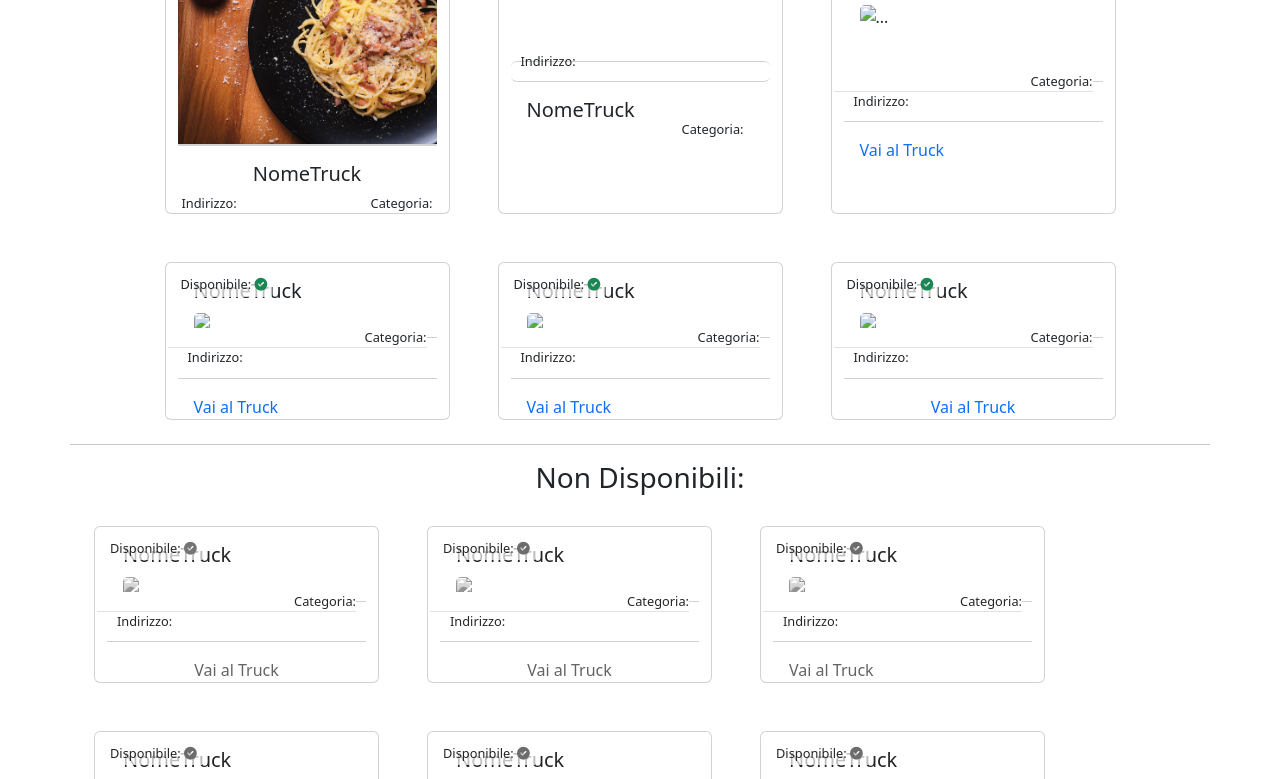
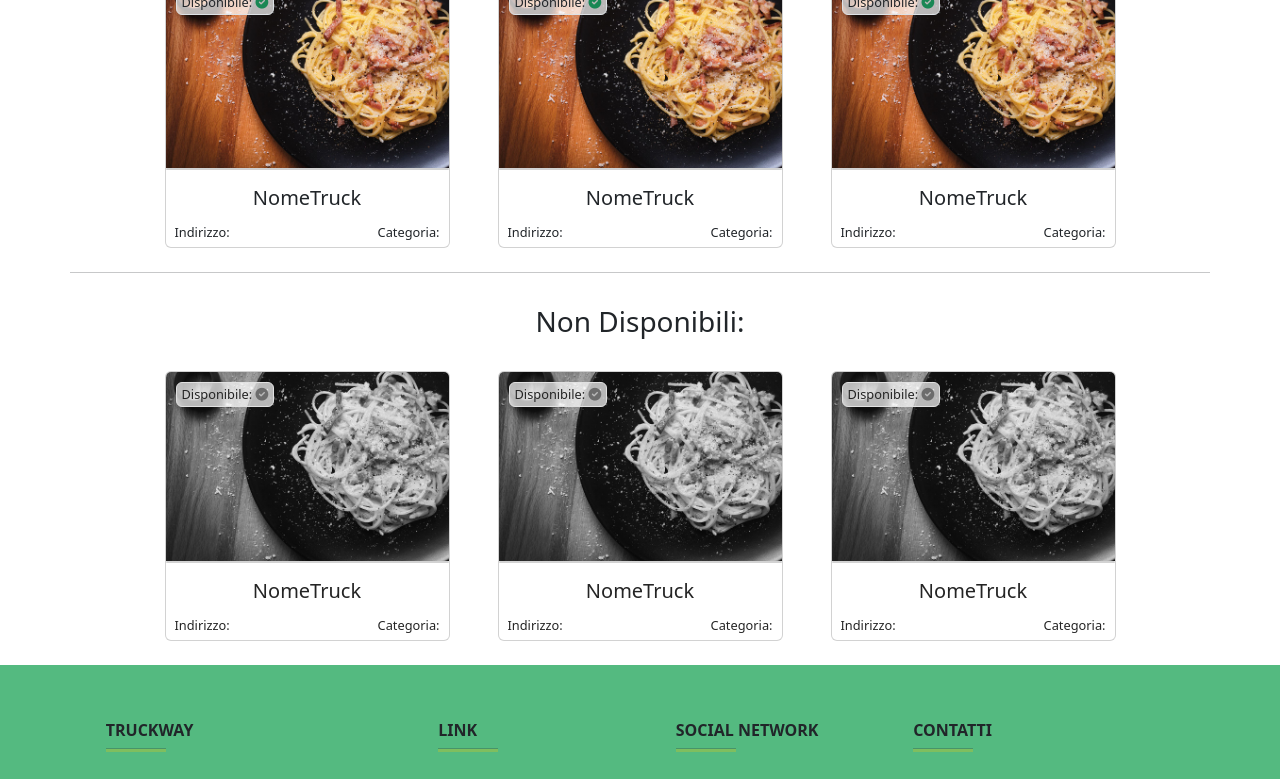
Before and after one commit to ric1101/ProjectWork, a plain HTML site: page ProjectWork/disponibilita.html in a window 1280 px wide. Shown: the part 199-978 px from the top of the page. Drawn offline with nearby package versions, Linux system fonts and the light colour scheme.

Commit message:
DisponibilitàFinita

```diff
--- /dev/null
+++ b/ProjectWork/css/disponibilita.css
@@ -0,0 +1,52 @@
+.categoria {
+  /* position: absolute; */
+  bottom: 10px;
+  right: 10px;
+  font-size: 0.8em;
+  text-align: end;
+  padding: 5px;
+}
+
+.indirizzo {
+  /* position: absolute; */
+  bottom: 10px;
+  left: 10px;
+  font-size: 0.8em;
+  margin: 0;
+  padding: 5px;
+  border: none;
+  background: none;
+
+}
+
+.disponibile {
+  position: absolute;
+  top: 10px;
+  left: 10px;
+  font-size: 0.8em;
+
+  background-color: rgba(255, 255, 255, 0.7);
+
+  padding: 2px 5px;
+  border-radius: 3px;
+}
+
+.card-body {
+  /* text-align: center; */
+  padding-bottom: 0px !important;
+
+}
+
+.card-title-link {
+  text-decoration: none;
+  color: inherit;
+}
+
+.card{
+  padding: 0px !important;
+}
+
+
+a {
+  text-decoration: none;
+}
--- a/ProjectWork/disponibilita.html
+++ b/ProjectWork/disponibilita.html
@@ -17,62 +17,9 @@
 
   <link rel="stylesheet" href="https://cdnjs.cloudflare.com/ajax/libs/font-awesome/6.0.0-beta3/css/all.min.css">
 
-  <style>
-    .categoria {
-      /* position: absolute; */
-      bottom: 10px;
-      right: 10px;
-      font-size: 0.8em;
-      /* Riduce la dimensione del testo */
-      text-align: end;
-      padding: 0px;
-    }
-
-    .indirizzo {
-      /* position: absolute; */
-      bottom: 10px;
-      left: 10px;
-      /* Cambia da right a left per posizionarlo a sinistra */
-      font-size: 0.8em;
-      /* Mantieni la dimensione del testo uguale al resto del contenuto */
-      margin: 0;
-      padding: 0;
-      border: none;
-      background: none;
-
-    }
-
-    .disponibile {
-      position: absolute;
-      top: 10px;
-      left: 10px;
-      font-size: 0.8em;
-      /* Riduci la dimensione del testo */
-      background-color: rgba(255, 255, 255, 0.7);
-      /* Aggiungi uno sfondo semi-trasparente per la leggibilità */
-      padding: 2px 5px;
-      border-radius: 3px;
-    }
-
-    .card-body {
-      /* text-align: center; */
-      padding-bottom: 0px !important;
-    }
-
-    .card-title-link {
-      text-decoration: none;
-      color: inherit;
-    }
+  <link rel="stylesheet" href="./css/disponibilita.css">
 
 
-    .card-title-link:hover {
-      text-decoration: underline;
-    }
-
-    a {
-      text-decoration: none;
-    }
-  </style>
 
   <title>Document</title>
 </head>
@@ -111,11 +58,11 @@
 
   <div class="container">
     <div class="disponibili d-flex  flex-column align-items-center justify-content-center">
-      <h3>Disponibili:</h3>
+      <h3 class="mt-4">Disponibili:</h3>
       <div class="row justify-content-center" id="">
         <!--  -->
         <div class="card m-4 col-lg-3 col-md-4 col-sm-6 mb-4">
-          <div class="card-body  px-0">
+          <div class="card-body  p-0 ">
             <div class="box-image">
 
               <img src="./img/carbo.jpg" class="card-img-top" alt="carbonara">
@@ -136,213 +83,126 @@
         <!--  -->
         <!--  -->
         <div class="card m-4 col-lg-3 col-md-4 col-sm-6 mb-4">
-          <div class="card-body">
-            <img src="..." class="card-img-top" alt="...">
+          <div class="card-body  p-0 ">
+            <div class="box-image">
+
+              <img src="./img/carbo.jpg" class="card-img-top" alt="carbonara">
+            </div>
           </div>
           <ul class="list-group ">
-            <li class="list-group-item indirizzo">Indirizzo:</li>
             <li class="list-group-item disponibile">Disponibile: <i class="fas fa-check-circle text-success"></i>
             </li>
           </ul>
-          <div class="card-body">
-            <a href="truck.html" class="card-title-link">
-              <h5 class="card-title">NomeTruck</h5>
+          <div class="card-body row">
+            <a href="truck.html" class="card-title-link col-12">
+              <h5 class="card-title text-center">NomeTruck</h5>
             </a>
-            <li class="list-group-item categoria">Categoria:</li>
-          </div>
-        </div>
-        <!--  -->
-
-        <!--  -->
-        <div class="card m-4 col-lg-3 col-md-4 col-sm-6 mb-4">
-          <div class="card-body">
-            <h5 class="card-title">NomeTruck</h5>
-            <img src="..." class="card-img-top" alt="...">
-          </div>
-          <ul class="list-group list-group-flush">
-            <li class="list-group-item categoria">Categoria:</li>
-            <li class="list-group-item indirizzo">Indirizzo:</li>
-            <li class="list-group-item disponibile">Disponibile: <i class="fas fa-check-circle text-success "></i>
-            </li>
-          </ul>
-          <div class="card-body">
-            <a href="truck.html" class="card-link">Vai al Truck</a>
-
+            <div class="indirizzo ms-auto col-6">Indirizzo:</div>
+            <div class=" categoria  ms-auto col-6">Categoria:</div>
           </div>
         </div>
         <!--  -->
         <!--  -->
         <div class="card m-4 col-lg-3 col-md-4 col-sm-6 mb-4">
-          <div class="card-body">
-            <h5 class="card-title">NomeTruck</h5>
-            <img src="..." class="card-img-top" alt="...">
+          <div class="card-body  p-0 ">
+            <div class="box-image">
+
+              <img src="./img/carbo.jpg" class="card-img-top" alt="carbonara">
             </div>
-          <ul class="list-group list-group-flush">
-            <li class="list-group-item categoria">Categoria:</li>
-            <li class="list-group-item indirizzo">Indirizzo:</li>
+          </div>
+          <ul class="list-group ">
             <li class="list-group-item disponibile">Disponibile: <i class="fas fa-check-circle text-success"></i>
             </li>
           </ul>
-          <div class="card-body">
-            <a href="truck.html" class="card-link">Vai al Truck</a>
-
+          <div class="card-body row">
+            <a href="truck.html" class="card-title-link col-12">
+              <h5 class="card-title text-center">NomeTruck</h5>
+            </a>
+            <div class="indirizzo ms-auto col-6">Indirizzo:</div>
+            <div class=" categoria  ms-auto col-6">Categoria:</div>
           </div>
         </div>
         <!--  -->
-        <!--  -->
-        <div class="card m-4 col-lg-3 col-md-4 col-sm-6 mb-4">
-          <div class="card-body">
-            <h5 class="card-title">NomeTruck</h5>
-            <img src="..." class="card-img-top" alt="...">
-          </div>
-          <ul class="list-group list-group-flush">
-            <li class="list-group-item categoria">Categoria:</li>
-            <li class="list-group-item indirizzo">Indirizzo:</li>
-            <li class="list-group-item disponibile">Disponibile: <i class="fas fa-check-circle text-success"></i>
-            </li>
-          </ul>
-          <div class="card-body">
-            <a href="truck.html" class="card-link">Vai al Truck</a>
 
-          </div>
-        </div>
-        <!--  -->
-        <!--  -->
-        <div class="card m-4 col-lg-3 col-md-4 col-sm-6 mb-4">
-          <div class="card-body">
-            <h5 class="card-title">NomeTruck</h5>
-            <img src="..." class="card-img-top" alt="...">
-          </div>
-          <ul class="list-group list-group-flush">
-            <li class="list-group-item categoria">Categoria:</li>
-            <li class="list-group-item indirizzo">Indirizzo:</li>
-            <li class="list-group-item disponibile">Disponibile: <i class="fas fa-check-circle text-success"></i>
-            </li>
-          </ul>
-          <div class="card-body mx-auto">
-            <a href="truck.html" class="card-link">Vai al Truck</a>
 
-          </div>
-        </div>
         <!--  -->
         <hr>
       </div>
     </div>
 
     <div class="nonDisponibili d-flex flex-column align-items-center">
-      <h3 class="mx-auto">Non Disponibili:</h3>
-      <div class="row" id="card-container" style="filter: grayscale(100%);">
+      <h3 class="mx-auto mt-3">Non Disponibili:</h3>
+      <div class="row justify-content-center" id="card-container" style="filter: grayscale(100%);">
+        <!--  -->
         <!--  -->
         <div class="card m-4 col-lg-3 col-md-4 col-sm-6 mb-4">
-          <div class="card-body">
-            <h5 class="card-title">NomeTruck</h5>
-            <img src="..." class="card-img-top" alt="...">
+          <div class="card-body  p-0 ">
+            <div class="box-image">
+
+              <img src="./img/carbo.jpg" class="card-img-top" alt="carbonara">
             </div>
-          <ul class="list-group list-group-flush">
-            <li class="list-group-item categoria">Categoria:</li>
-            <li class="list-group-item indirizzo">Indirizzo:</li>
-            <li class="list-group-item disponibile">Disponibile: <i class="fas fa-check-circle text-secondary"></i>
+          </div>
+          <ul class="list-group ">
+            <li class="list-group-item disponibile">Disponibile: <i class="fas fa-check-circle text-success"></i>
             </li>
           </ul>
-          <div class="card-body mx-auto">
-            <a href="truck.html" class="card-link">Vai al Truck</a>
-
+          <div class="card-body row ">
+            <a href="truck.html" class="card-title-link col-12">
+              <h5 class="card-title text-center">NomeTruck</h5>
+            </a>
+            <div class="indirizzo ms-auto col-6">Indirizzo:</div>
+            <div class=" categoria  ms-auto col-6">Categoria:</div>
           </div>
         </div>
         <!--  -->
         <!--  -->
         <div class="card m-4 col-lg-3 col-md-4 col-sm-6 mb-4">
-          <div class="card-body">
-            <h5 class="card-title">NomeTruck</h5>
-            <img src="..." class="card-img-top" alt="...">
+          <div class="card-body  p-0 ">
+            <div class="box-image">
+
+              <img src="./img/carbo.jpg" class="card-img-top" alt="carbonara">
             </div>
-          <ul class="list-group list-group-flush">
-            <li class="list-group-item categoria">Categoria:</li>
-            <li class="list-group-item indirizzo">Indirizzo:</li>
+          </div>
+          <ul class="list-group ">
             <li class="list-group-item disponibile">Disponibile: <i class="fas fa-check-circle text-success"></i>
             </li>
           </ul>
-          <div class="card-body mx-auto">
-            <a href="truck.html" class="card-link">Vai al Truck</a>
-
+          <div class="card-body row">
+            <a href="truck.html" class="card-title-link col-12">
+              <h5 class="card-title text-center">NomeTruck</h5>
+            </a>
+            <div class="indirizzo ms-auto col-6">Indirizzo:</div>
+            <div class=" categoria  ms-auto col-6">Categoria:</div>
           </div>
         </div>
         <!--  -->
         <!--  -->
         <div class="card m-4 col-lg-3 col-md-4 col-sm-6 mb-4">
-          <div class="card-body">
-            <h5 class="card-title">NomeTruck</h5>
-            <img src="..." class="card-img-top" alt="...">
+          <div class="card-body  p-0 ">
+            <div class="box-image">
+
+              <img src="./img/carbo.jpg" class="card-img-top" alt="carbonara">
             </div>
-          <ul class="list-group list-group-flush">
-            <li class="list-group-item categoria">Categoria:</li>
-            <li class="list-group-item indirizzo">Indirizzo:</li>
+          </div>
+          <ul class="list-group ">
             <li class="list-group-item disponibile">Disponibile: <i class="fas fa-check-circle text-success"></i>
             </li>
           </ul>
-          <div class="card-body">
-            <a href="truck.html" class="card-link">Vai al Truck</a>
-
+          <div class="card-body row">
+            <a href="truck.html" class="card-title-link col-12">
+              <h5 class="card-title text-center">NomeTruck</h5>
+            </a>
+            <div class="indirizzo ms-auto col-6">Indirizzo:</div>
+            <div class=" categoria  ms-auto col-6">Categoria:</div>
           </div>
         </div>
         <!--  -->
-        <!--  -->
-        <div class="card m-4 col-lg-3 col-md-4 col-sm-6 mb-4">
-          <div class="card-body">
-            <h5 class="card-title">NomeTruck</h5>
-            <img src="..." class="card-img-top" alt="...">
-          </div>
-          <ul class="list-group list-group-flush">
-            <li class="list-group-item categoria">Categoria:</li>
-            <li class="list-group-item indirizzo">Indirizzo:</li>
-            <li class="list-group-item disponibile">Disponibile: <i class="fas fa-check-circle text-success"></i>
-            </li>
-          </ul>
-          <div class="card-body">
-            <a href="truck.html" class="card-link">Vai al Truck</a>
 
-          </div>
-        </div>
-        <!--  -->
-        <!--  -->
-        <div class="card m-4 col-lg-3 col-md-4 col-sm-6 mb-4">
-          <div class="card-body">
-            <h5 class="card-title">NomeTruck</h5>
-            <img src="..." class="card-img-top" alt="...">
-          </div>
-          <ul class="list-group list-group-flush">
-            <li class="list-group-item categoria">Categoria:</li>
-            <li class="list-group-item indirizzo">Indirizzo:</li>
-            <li class="list-group-item disponibile">Disponibile: <i class="fas fa-check-circle text-success"></i>
-            </li>
-          </ul>
-          <div class="card-body">
-            <a href="truck.html" class="card-link">Vai al Truck</a>
-
-          </div>
-        </div>
-        <!--  -->
-        <!--  -->
-        <div class="card m-4 col-lg-3 col-md-4 col-sm-6 m-4">
-          <div class="card-body">
-            <h5 class="card-title">NomeTruck</h5>
-            <img src="..." class="card-img-top" alt="...">
-          </div>
-          <ul class="list-group list-group-flush">
-            <li class="list-group-item categoria">Categoria:</li>
-            <li class="list-group-item indirizzo">Indirizzo:</li>
-            <li class="list-group-item disponibile">Disponibile: <i class="fas fa-check-circle text-success"></i>
-            </li>
-          </ul>
-          <div class="card-body mx-auto">
-            <a href="truck.html" class="card-link">Vai al Truck</a>
-
-          </div>
-        </div>
         <!--  -->
       </div>
     </div>
   </div>
+ <!-- Footer -->
  <footer class="text-center text-lg-start text-dark" style="background-color: #009942ab">
 
   <!-- Section: Links  -->
@@ -354,10 +214,11 @@
               <div class="col-md-3 col-lg-4 col-xl-3 mx-auto mb-4">
                   <!-- Content -->
                   <h6 class="text-uppercase fw-bold">TruckwaY</h6>
-            <hr class="mb-4 mt-0 d-inline-block mx-auto" style="width: 60px; background-color: #FFCC00; height: 4px" />
+                  <hr class="mb-4 mt-0 d-inline-block mx-auto"
+                      style="width: 60px; background-color: #FFCC00; height: 4px" />
                   <p>
-              I food trucks rappresentano una parte vibrante e dinamica della cultura culinaria moderna, combinando
-              convenienza, creatività e convivialità in ogni piatto servito su strada.
+                      I food trucks rappresentano una parte vibrante e dinamica della cultura culinaria moderna,
+                      combinando convenienza, creatività e convivialità in ogni piatto servito su strada.
                   </p>
               </div>
               <!-- Grid column -->
@@ -366,7 +227,8 @@
               <div class="col-md-2 col-lg-2 col-xl-2 mx-auto mb-4">
                   <!-- Links -->
                   <h6 class="text-uppercase fw-bold">Link</h6>
-            <hr class="mb-4 mt-0 d-inline-block mx-auto" style="width: 60px; background-color: #FFCC00; height: 4px" />
+                  <hr class="mb-4 mt-0 d-inline-block mx-auto"
+                      style="width: 60px; background-color: #FFCC00; height: 4px" />
                   <p>
                       <a href="./index.html" class="text-dark">Home</a>
                   </p>
@@ -383,7 +245,8 @@
               <div class="col-md-3 col-lg-2 col-xl-2 mx-auto mb-4">
                   <!-- Links -->
                   <h6 class="text-uppercase fw-bold">Social Network</h6>
-            <hr class="mb-4 mt-0 d-inline-block mx-auto" style="width: 60px; background-color: #FFCC00; height: 4px" />
+                  <hr class="mb-4 mt-0 d-inline-block mx-auto"
+                      style="width: 60px; background-color: #FFCC00; height: 4px" />
                   <p>
                       <a href="" class="text-dark me-4">
                           <i class="fab fa-facebook-f"></i> Facebook
@@ -411,7 +274,8 @@
               <div class="col-md-4 col-lg-3 col-xl-3 mx-auto mb-md-0 mb-4">
                   <!-- Links -->
                   <h6 class="text-uppercase fw-bold">Contatti</h6>
-            <hr class="mb-4 mt-0 d-inline-block mx-auto" style="width: 60px; background-color: #FFCC00; height: 4px" />
+                  <hr class="mb-4 mt-0 d-inline-block mx-auto"
+                      style="width: 60px; background-color: #FFCC00; height: 4px" />
                   <p><i class="fas fa-home mr-3"></i> Via del Corso, 123 Roma(RM)</p>
                   <p><i class="fas fa-envelope mr-3"></i> truckway.food@gmail.com</p>
                   <p><i class="fas fa-phone mr-3"></i> + 01 234 567 88</p>
@@ -427,7 +291,7 @@
   <!-- Copyright -->
   <div class="text-center p-3" style="background-color: #FFCC00">
       © 2024 Copyright:
-      <a class="text-dark" href="https://mdbootstrap.com/">TruckwaY.com</a>
+      <a class="text-dark" href="./index.html">TruckwaY</a>
   </div>
   <!-- Copyright -->
 </footer>
```
Lines whose indentation alone changed are shown as unchanged.
